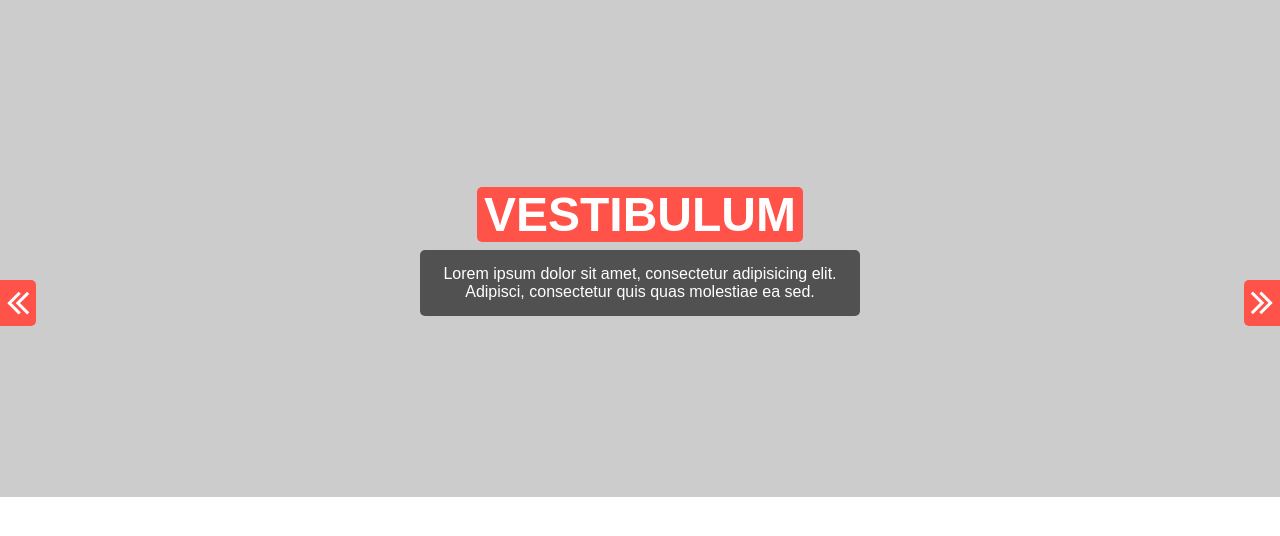
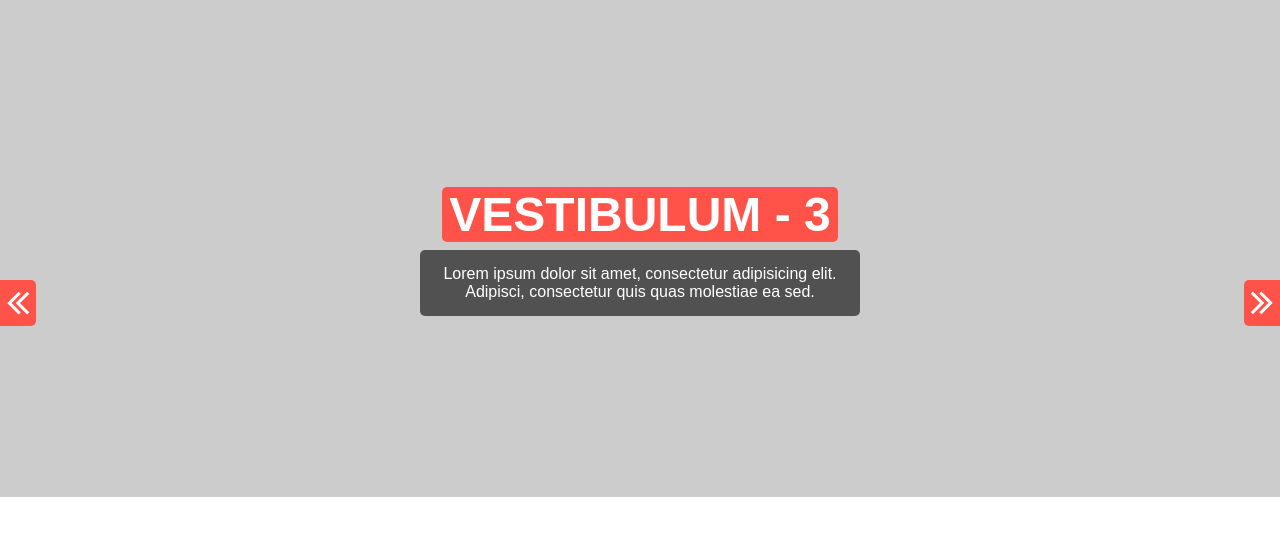
Before and after one commit to DarKCoder666/DarKCoder666.github.io, a plain HTML site: page index.html in a window 1280 px wide. Shown: the part 72-608 px from the top of the page. Drawn offline with Linux system fonts and the light colour scheme.

Commit message:
Добавил нумерацию заголовков в index.html

```diff
--- a/index.html
+++ b/index.html
@@ -35,30 +35,30 @@
 		<div id="slider-wrap">
 			<div id="slide-1" class="slide">
 				<div>
-					<h1>Vestibulum</h1>
+					<h1>Vestibulum - 1</h1>
 					<p>Lorem ipsum dolor sit amet, consectetur adipisicing elit. Adipisci, consectetur quis quas molestiae ea sed.</p>
 				</div>
 			</div>
 			<div id="slide-2" class="slide">
-				<h1>Vestibulum</h1>
+				<h1>Vestibulum - 2</h1>
 				<p>Lorem ipsum dolor sit amet, consectetur adipisicing elit. Adipisci, consectetur quis quas molestiae ea sed.</p>
 			</div>
 			<div id="slide-3" class="slide">
-				<h1>Vestibulum</h1>
+				<h1>Vestibulum - 3</h1>
 				<p>Lorem ipsum dolor sit amet, consectetur adipisicing elit. Adipisci, consectetur quis quas molestiae ea sed.</p>
 			</div>
 			<div id="slide-1" class="slide">
 				<div>
-					<h1>Vestibulum</h1>
+					<h1>Vestibulum - 4</h1>
 					<p>Lorem ipsum dolor sit amet, consectetur adipisicing elit. Adipisci, consectetur quis quas molestiae ea sed.</p>
 				</div>
 			</div>
 			<div id="slide-2" class="slide">
-				<h1>Vestibulum</h1>
+				<h1>Vestibulum - 5</h1>
 				<p>Lorem ipsum dolor sit amet, consectetur adipisicing elit. Adipisci, consectetur quis quas molestiae ea sed.</p>
 			</div>
 			<div id="slide-3" class="slide">
-				<h1>Vestibulum</h1>
+				<h1>Vestibulum - 6</h1>
 				<p>Lorem ipsum dolor sit amet, consectetur adipisicing elit. Adipisci, consectetur quis quas molestiae ea sed.</p>
 			</div>
 		</div>
```
